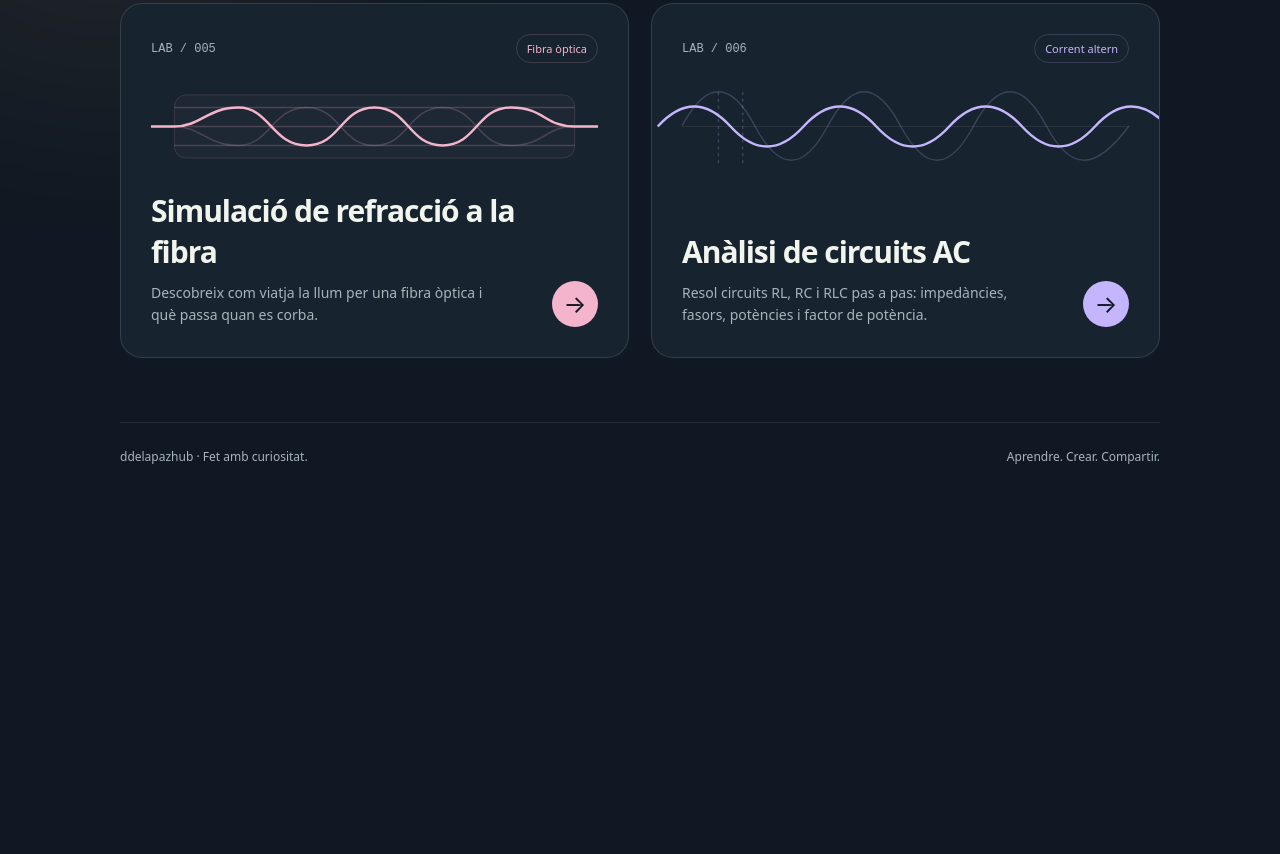
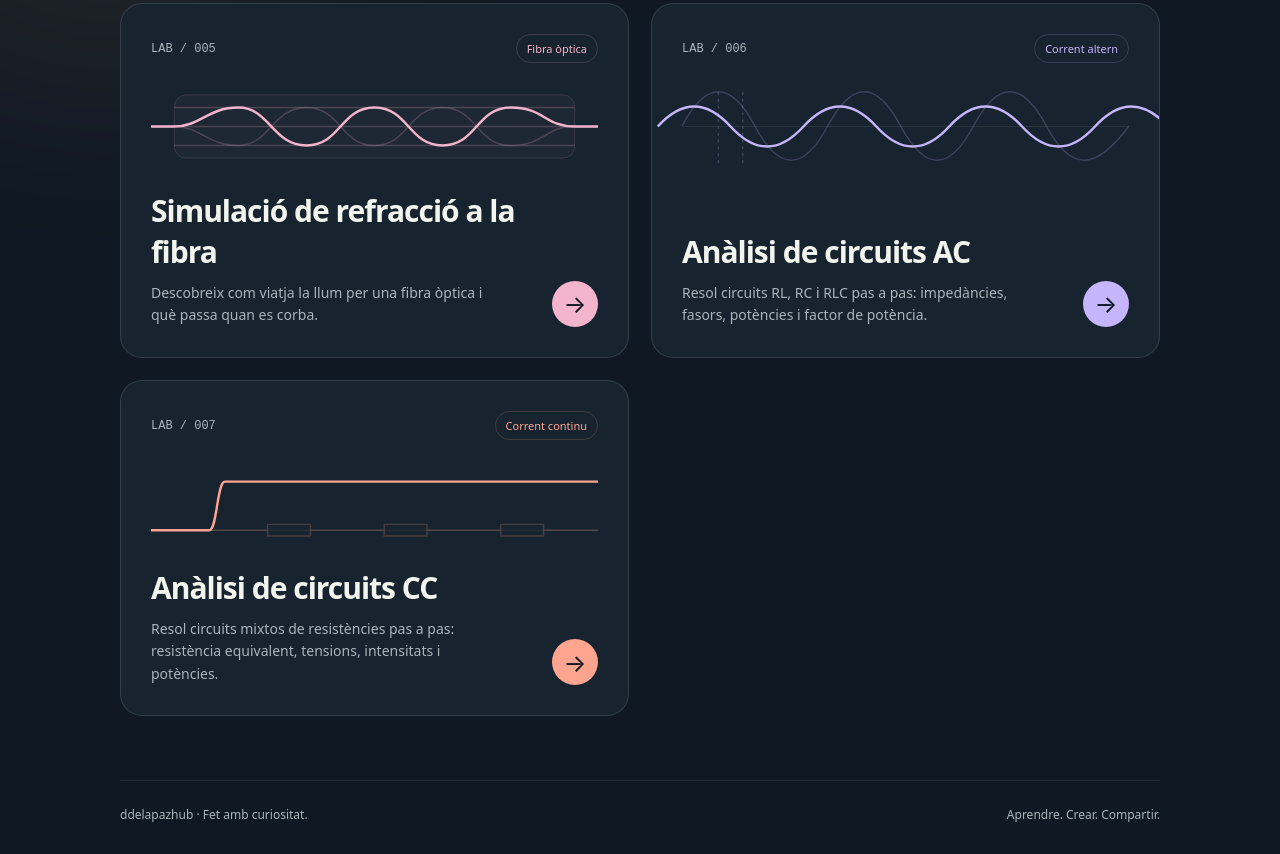
Before and after one commit to ddelapaz1/ddelapaz1.github.io, a plain HTML site: page index.html in a window 1280 px wide. Shown: the part 1276-2130 px from the top of the page. Before the commit the page ends 1772 px from the top, so only its background shows below. Drawn offline with Linux system fonts and the light colour scheme.

Commit message:
Afegeix l'app Anàlisi de circuits CC
Co-Authored-By: Claude Opus 5.5 <noreply@anthropic.com>

```diff
--- a/index.html
+++ b/index.html
@@ -481,6 +481,13 @@
     .app-ac:hover .signal { filter:drop-shadow(0 0 5px #c4b5fd80); }
     .app-ac .tag { border-color:#c4b5fd30; }
     .app-ac .ripple { background:#c4b5fd35; }
+    .app-dc { --mint:#ffa48f; }
+    .app-dc:hover { border-color:#ffa48f80; }
+    .app-dc::before { background:radial-gradient(400px circle at var(--mx) var(--my),#ffa48f16,transparent 70%); }
+    .app-dc .wave .ghost { stroke:#ffa48f35; }
+    .app-dc:hover .signal { filter:drop-shadow(0 0 5px #ffa48f80); }
+    .app-dc .tag { border-color:#ffa48f30; }
+    .app-dc .ripple { background:#ffa48f35; }
   </style>
 </head>
 
@@ -515,7 +522,7 @@
       <section class="reveal" aria-labelledby="apps-title">
         <div class="section-heading">
           <h2 id="apps-title">Les meves aplicacions</h2>
-          <span class="count">06 / EXPLORA</span>
+          <span class="count">07 / EXPLORA</span>
         </div>
 
         <ul class="apps">
@@ -658,6 +665,27 @@
               </div>
             </a>
           </li>
+
+          <li>
+            <a class="app app-dc" href="/circuits_cc_1/" aria-labelledby="dc-title" aria-describedby="dc-desc">
+              <div class="card-top">
+                <span>LAB / 007</span>
+                <span class="tag">Corrent continu</span>
+              </div>
+              <svg class="wave" viewBox="0 0 460 95" aria-hidden="true">
+                <path d="M0 75H460" stroke="#ffffff15" />
+                <path class="ghost" d="M0 75H120 M164 75H240 M284 75H360 M404 75H460 M120 69h44v12h-44z M240 69h44v12h-44z M360 69h44v12h-44z" />
+                <path class="signal" pathLength="900" d="M0 75 H60 C68 75 68 25 76 25 H460" />
+              </svg>
+              <div class="card-bottom">
+                <div>
+                  <h3 id="dc-title">Anàlisi de circuits CC</h3>
+                  <p id="dc-desc">Resol circuits mixtos de resistències pas a pas: resistència equivalent, tensions, intensitats i potències.</p>
+                </div>
+                <span class="arrow" aria-hidden="true">→</span>
+              </div>
+            </a>
+          </li>
         </ul>
       </section>
     </main>
```
